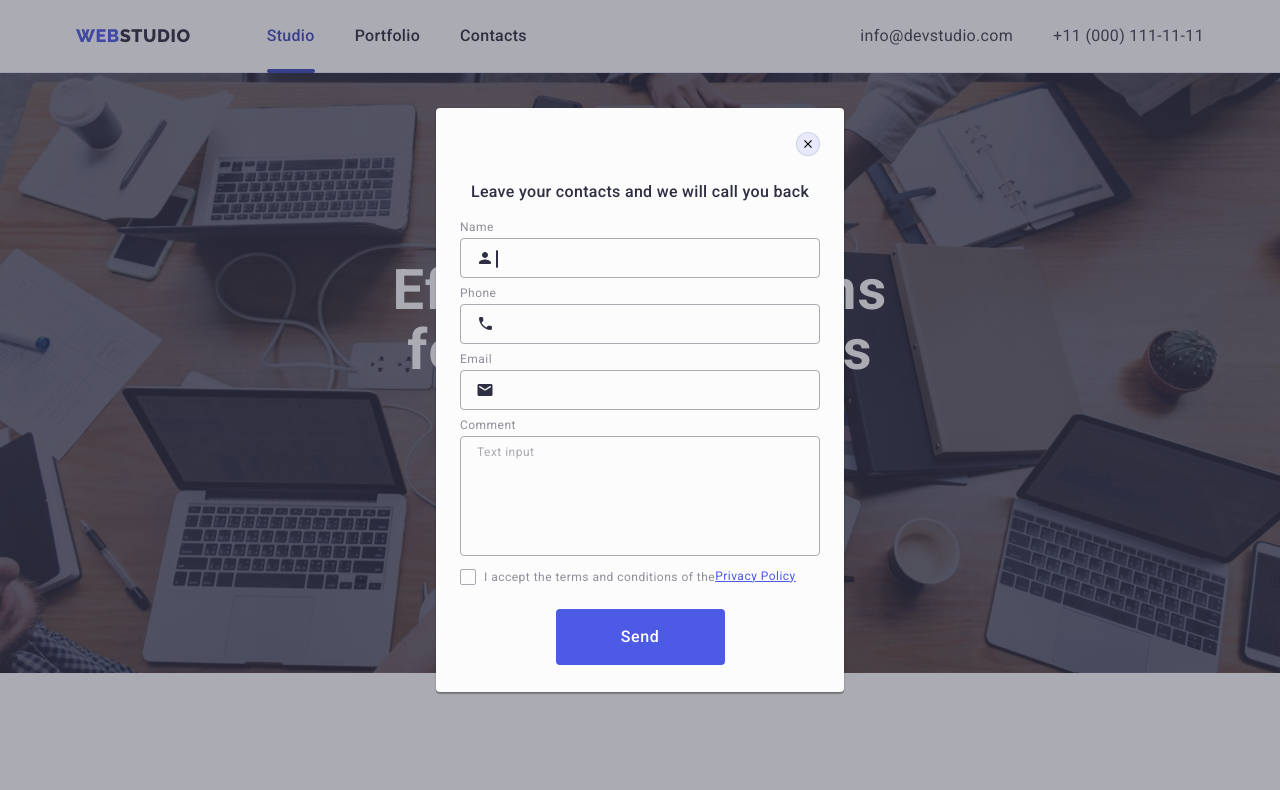
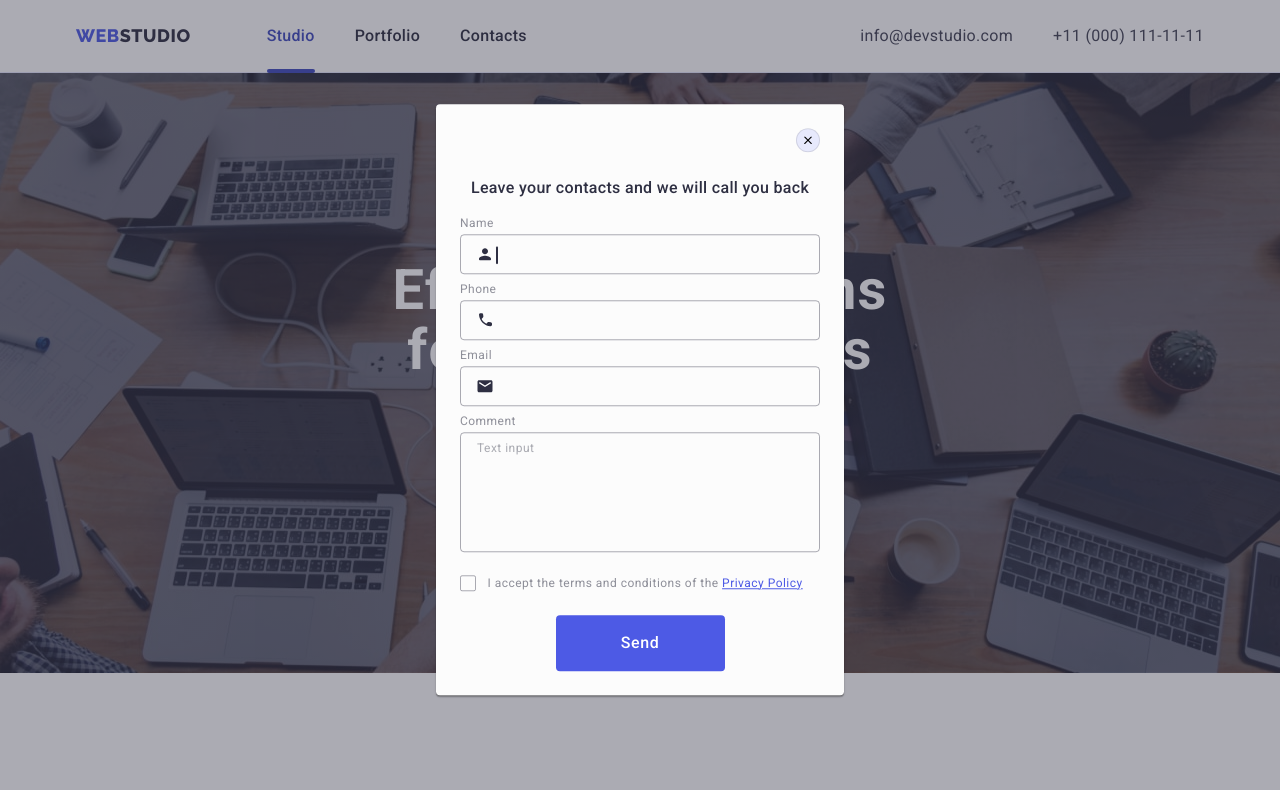
Before and after one commit to valyadum/goit-markup-hw-05, a plain HTML site: page index.html in a window 1280 px wide. Both pictures are taken after a click on the button "Order Service". Shown: the top 790 px of the page. Drawn offline with nearby package versions, Linux system fonts and the light colour scheme.

Commit message:
chang span

```diff
--- a/css/styles.css
+++ b/css/styles.css
@@ -894,7 +894,9 @@ padding: 72px 24px 24px 24px;
     background-color: var(--focus-button);
 }
 
-
+.comments{
+    margin-bottom: 16px;
+}
 .comment {
     width: 100%;
     height: 120px;
@@ -949,7 +951,7 @@ padding: 72px 24px 24px 24px;
     font-size: 12px;
     line-height: 1.17;
     letter-spacing: 0.04em;
-    display: flex;
+
     align-items: center;
 }
 
@@ -960,7 +962,6 @@ padding: 72px 24px 24px 24px;
     border: 1px solid rgba(46, 47, 66, 0.4);
     border-radius: 2px;
     margin-right: 8px;
-    display: inline-flex;
     align-items: center;
     justify-content: center;
     fill: transparent;
@@ -993,3 +994,6 @@ transform: rotate(90deg);
 .form-input .checked{
     margin-bottom: 24px;
 }
+.check-p{
+    margin-bottom: 24px;
+}
--- a/index.html
+++ b/index.html
@@ -402,7 +402,7 @@
                     <div class="form-input">
                         <label class="label-form" for="user-phone"> Phone</label>
                             <div class="form-line">
-                                <input type="number" name="user-phone" id="phone-user" class="user">
+                                <input type="number" name="user-phone" id="user-phone" class="user">
                                 <svg class="icon-form" width="18" height="24">
                                     <use href="./images/icons.svg#icon-phone"></use>
                                 </svg>
@@ -412,7 +412,7 @@
                     <div class="form-input">
                         <label class="label-form" for="user-email"> Email</label>
                             <div class="form-line">
-                                <input type="email" name="user-email" id="email-user" class="user">
+                                <input type="email" name="user-email" id="user-email" class="user">
                                 <svg class="icon-form" width="18" height="24">
                                     <use href="./images/icons.svg#icon-email"></use>
                                 </svg>
@@ -421,17 +421,19 @@
                     </div>
                     <div class="form-input comments">
                         <label class="label-form" for="user-comment"> Comment</label>
-                                <textarea name="user-comment" id="user-comment" class="comment" placeholder="Text input"></textarea>
+                        <div class="form-line">
+                                <textarea name="user-comment" id="user-comment" class="comment" placeholder="Text input"></textarea> </div>
                     </div>
                     <div class="form-input">
+                        <div class="form-line check-p">
                         <input type="checkbox" name="user-privacy" id="user-privacy" value="true" class="check-imput visually-hidden">
                         <label for="user-privacy" class="label-form-check">
                             <span class="checks">
                                 <svg class="chek-icon" width="10" height="8">
                                     <use href="./images/icons.svg#icon-Vector"></use>
                                 </svg>
-                            </span> I accept the terms and conditions of the <a href="#" class="a-modal">Privacy
-                                Policy</a></label>
+                            </span> I accept the terms and conditions of the <a href="#" class="a-modal"> Privacy
+                                Policy</a></label></div>
                     </div>
                     <button class="button-send">Send</button>
                 </form>
```
